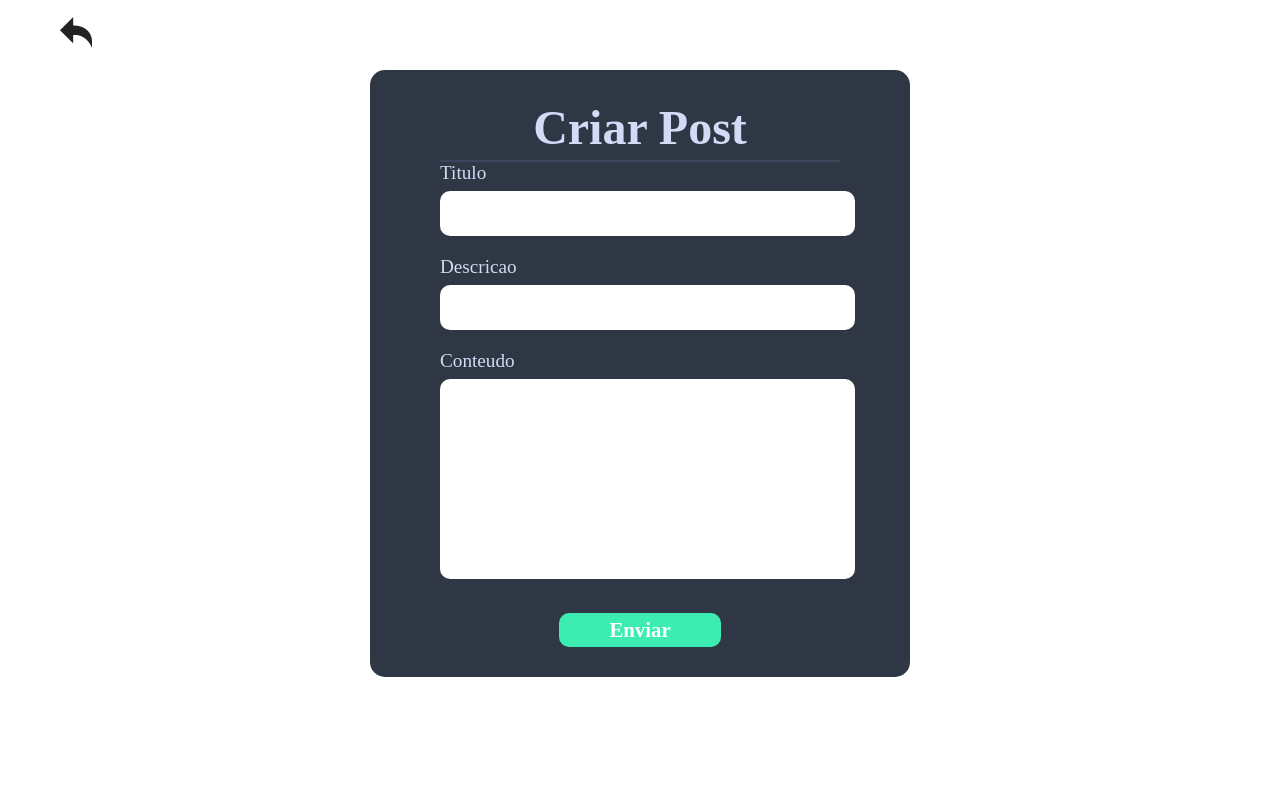
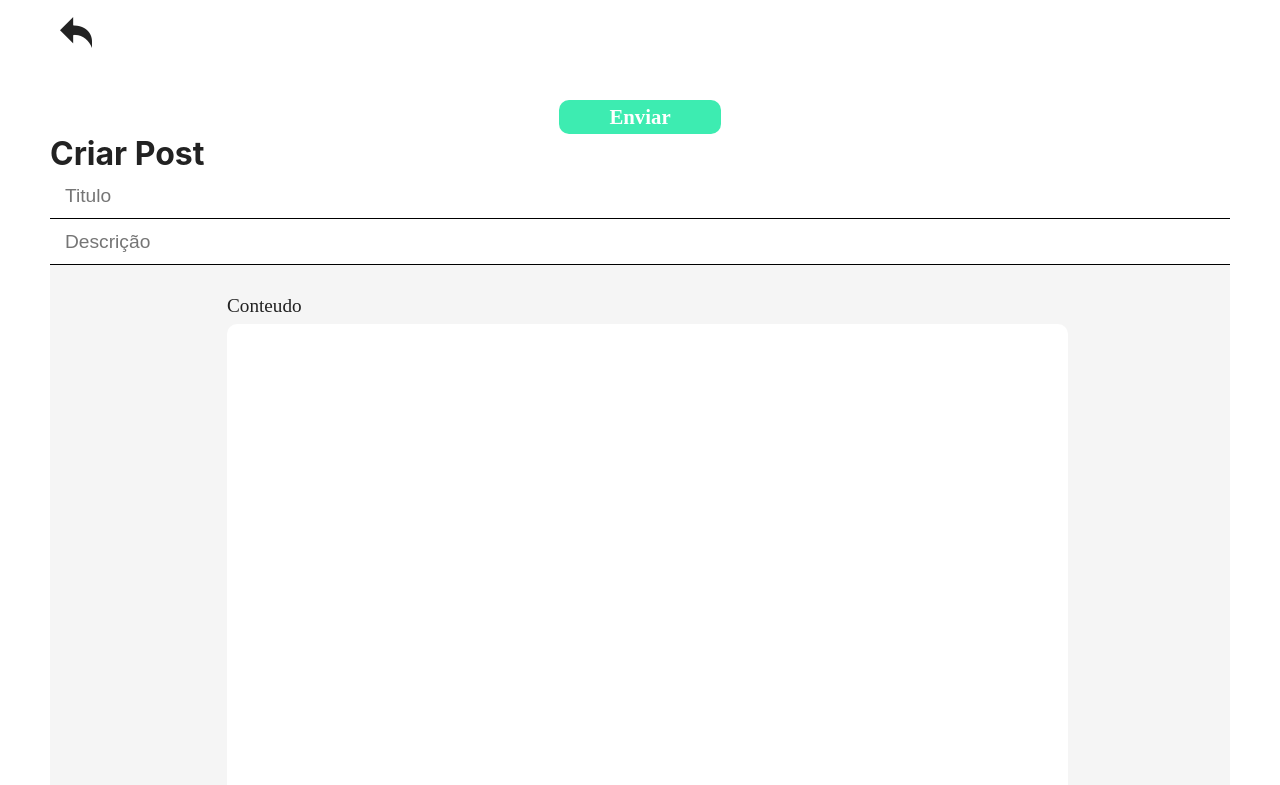
Before and after one commit to kelson-cosme/Blog-v.1.0, a React (Create React App) app: page /new in a window 1280 px wide. Shown: the top 785 px of the page. Built offline with nearby package versions, Linux system fonts and the light colour scheme.

Commit message:
Adicionado quebra linha nos post

```diff
--- a/src/components/Pages/CriarPost/index.jsx
+++ b/src/components/Pages/CriarPost/index.jsx
@@ -12,9 +12,9 @@ import * as yup from "yup";
 import "./style.css"
 
 const validacaoPost = yup.object().shape({ //validação de caracteres
-    name: yup.string().required("O Título é obrigatório").max(50, "Máximo de 50 caracteres"),  //messagens de erro
-    avatar:yup.string().required("A Descrição é obrigatório").max(150, "Maximo de 150 caracteres"),
-    city:yup.string().required("O Conteúdo é obrigatório").max(500, "Maximo de 500 caracteres")
+    title: yup.string().required("O Título é obrigatório").max(50, "Máximo de 50 caracteres"),  //messagens de erro
+    description:yup.string().required("A Descrição é obrigatório").max(150, "Maximo de 150 caracteres"),
+    content:yup.string().required("O Conteúdo é obrigatório").max(500, "Maximo de 500 caracteres")
 })
 
 export default function Newpost(){
@@ -42,40 +42,38 @@ export default function Newpost(){
         <>
             <Voltar/>
 
-            <div className="card-post">
-                <h1>Criar Post</h1>
 
-                <div className="line-post"></div>
+            <div className="btn-post">
+                <button onClick={handleSubmit(addPost)} type="submit">Enviar</button>
+                </div>
+            <div className="criarPost-area">
 
-                <div className="card-body-posst">
+                <div className="titulo">
+                    <h1>Criar Post</h1>
+                    <input  placeholder="Titulo" type="text" name="title" {...register("title")}/>
+                    <p className="error-message"> {errors.title?.message} </p>
+                </div>
+
+                <div className="titulo">
+                    <input placeholder="Descrição" type="text" name="description" {...register("description")} />
+                    <p className="error-message"> {errors.description?.message} </p>
+                </div>
 
 
-                    <form onSubmit={handleSubmit(addPost)}>
-                        <div className="fields">
-                            <label>Titulo</label>
-                            <input type="text" name="name" {...register("name")}/>
-                            <p className="error-message"> {errors.name?.message} </p>
+                <div className="card-post">
+                        <div className="card-body-posst">
+
+                            <form onSubmit={handleSubmit(addPost)}>
+
+                                <div className="fields">
+                                    <label>Conteudo</label>
+                                    <textarea type="text" name="content" {...register("content")} > </textarea>
+                                    <p className="error-message"> {errors.content?.message} </p>
+                                </div>
+                                {/* {console.log(register)} */}
+                            </form>
                         </div>
-
-                        <div className="fields">
-                            <label>Descricao</label>
-                            <input type="text" name="avatar" {...register("avatar")} />
-                            <p className="error-message"> {errors.avatar?.message} </p>
-
-                        </div>
-
-                        <div className="fields">
-                            <label>Conteudo</label>
-                            <textarea type="text" name="city" {...register("city")} > </textarea>
-                            <p className="error-message"> {errors.city?.message} </p>
-
-                        </div>
-
-                        <div className="btn-post">
-                            <button type="submit">Enviar</button>
-                        </div>
-                    </form>
-                </div>
+                    </div>
             </div>
         </>
     );
--- a/src/components/Pages/CriarPost/style.css
+++ b/src/components/Pages/CriarPost/style.css
@@ -1,15 +1,21 @@
+h1{
+    color: #222222;
+
+}
+.criarPost-area{
+    background-color: #F5F5F5;
+}
 main {
     display: flex;
     justify-content: center;
-
-
     padding: 3rem 0;
 }
 
 .card-post {
     margin: auto;
-    width: 400px;
-    background-color: #2F3644;
+    max-width: 70%;
+
+    /* background-color: #F5F5F5; */
     padding: 30px 70px;
     border-radius: 15px;
 }
@@ -19,8 +25,6 @@ main {
     font-weight: 800;
     text-align: center;
 
-    color: #D2DAF5;
-
     font-size: 3rem;
     margin-bottom: 5px;
 }
@@ -29,7 +33,10 @@ main {
     height: 2px;
     background-color: #3E445B;
 }
-
+.titulo{
+    background-color: #fff;
+    border-bottom: solid 1px black;
+}
 .card-body-post {
     margin-top: 25px;
 
@@ -44,7 +51,7 @@ label {
     margin-bottom: 7px;
     font-size: 1.2rem;
 
-    color: #D2DAF5;
+    color: #222222;
 
     font-family: Poppins;
 }
@@ -65,7 +72,7 @@ input {
 }
 
 textarea {
-    height: 190px;
+    height: 100vh;
     resize: none;
 
     padding-top: 10px;
--- a/src/components/Pages/Editar/index.jsx
+++ b/src/components/Pages/Editar/index.jsx
@@ -12,9 +12,9 @@ import * as yup from "yup";
 import "./style.css"
 
 const validacaoPost = yup.object().shape({ //validação de caracteres
-    name: yup.string().required("O Título é obrigatório").max(50, "Máximo de 50 caracteres"),  //messagens de erro
-    avatar:yup.string().required("A Descrição é obrigatório").max(300, "Maximo de 150 caracteres"),
-    city:yup.string().required("O Conteúdo é obrigatório").max(500, "Maximo de 500 caracteres")
+    title: yup.string().required("O Título é obrigatório").max(50, "Máximo de 50 caracteres"),  //messagens de erro
+    description:yup.string().required("A Descrição é obrigatório").max(300, "Maximo de 150 caracteres"),
+    content:yup.string().required("O Conteúdo é obrigatório").max(500, "Maximo de 500 caracteres")
 })
 
 export default function Edit(){
@@ -59,21 +59,21 @@ export default function Edit(){
                     <form onSubmit={handleSubmit(addPost)}>
                         <div className="fields">
                             <label>Titulo</label>
-                            <input type="text" name="name" {...register("name")}/>
+                            <input type="text" name="title" {...register("title")}/>
                             <p className="error-message"> {errors.name?.message} </p>
                         </div>
 
                         <div className="fields">
                             <label>Descricao</label>
-                            <input type="text" name="avatar" {...register("avatar")} />
-                            <p className="error-message"> {errors.avatar?.message} </p>
+                            <input type="text" name="description" {...register("description")} />
+                            <p className="error-message"> {errors.description?.message} </p>
 
                         </div>
 
                         <div className="fields">
                             <label>Conteudo</label>
-                            <textarea type="text" name="city" {...register("city")} > </textarea>
-                            <p className="error-message"> {errors.city?.message} </p>
+                            <textarea type="text" name="content" {...register("content")} > </textarea>
+                            <p className="error-message"> {errors.content?.message} </p>
 
                         </div>
 
--- a/src/components/Pages/Home/index.jsx
+++ b/src/components/Pages/Home/index.jsx
@@ -44,10 +44,10 @@ export default function Home(){
                     postsReverse.map((post, key) =>(
                         <div id={post.id} key={key} className="home-card" >
                             <Link className="home-link" to={{pathname: `/vermais/${post.id}`}}>
-                                <img src={post.avatar} alt="" />
-                                <h2>{post.name}</h2>
+                                <img src={post.description} alt="" />
+                                <h2>{post.title}</h2>
 
-                                <p> {post.avatar}</p>
+                                <p> {post.description}</p>
                             </Link>
 
                             <ul className="home-funcoes">
--- a/src/components/Pages/VerMais/index.jsx
+++ b/src/components/Pages/VerMais/index.jsx
@@ -8,8 +8,12 @@ import { useParams} from "react-router-dom";
 import "./style.css"
 
 let postagem; //os posts
+let conteudoPost;
 
 export default function Vermais(){
+
+conteudoPost = document.getElementById("conteudo-post")
+
 
   const { id } = useParams(); //pegar os ids dos posts
 
@@ -24,7 +28,10 @@ export default function Vermais(){
       })
   }, []);
 
-
+  let quebraLinha = postagem && postagem.content.replace(/\r?\n/g , '<br/>')
+    if(quebraLinha != undefined && conteudoPost != undefined){
+      conteudoPost.innerHTML = quebraLinha
+    }
 
   return(
     <>
@@ -32,16 +39,16 @@ export default function Vermais(){
 
        <div className="verMais">
           <h1>
-            {postagem && postagem.name}
+            {postagem && postagem.title}
           </h1>
 
           <p>
-            {postagem && postagem.city}
+            {postagem && postagem.description}
           </p>
 
-          <img src={postagem && postagem.avatar} alt="" />
+          <img src={postagem && postagem.description} alt="" />
 
-          <p className="conteudo">{postagem && postagem.avatar}</p>
+          <p id="conteudo-post"></p>
         </div>
     </>
 );
```
